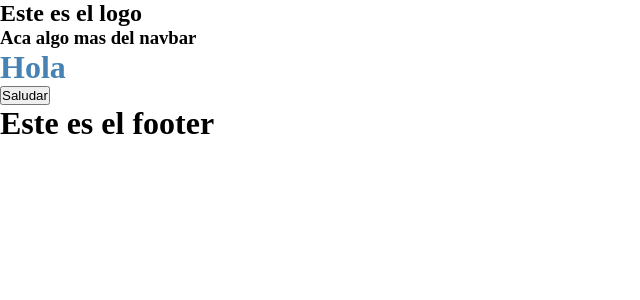
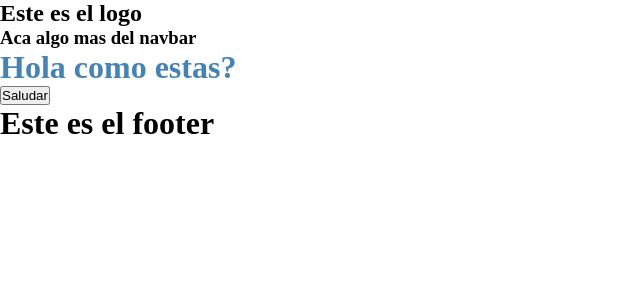
Before and after one commit to jorgeduje/ecommerce-43285, a React (Vite) app: page / in a window 1280 px wide. Shown: the top 300 px of the page, without its empty margins (0-640 px from the left). Built offline with nearby package versions, Linux system fonts and the light colour scheme.

Commit message:
se cambia el h1

```diff
--- a/src/App.jsx
+++ b/src/App.jsx
@@ -10,7 +10,7 @@ function App() {
 
   return <div>
     <Navbar />
-    <h1 style={{color: "steelblue"}}>Hola</h1>
+    <h1 style={{color: "steelblue"}}>Hola como estas?</h1>
     <button onClick={funcionSaludar} >Saludar</button>
     <Footer/>
   </div>;
```
